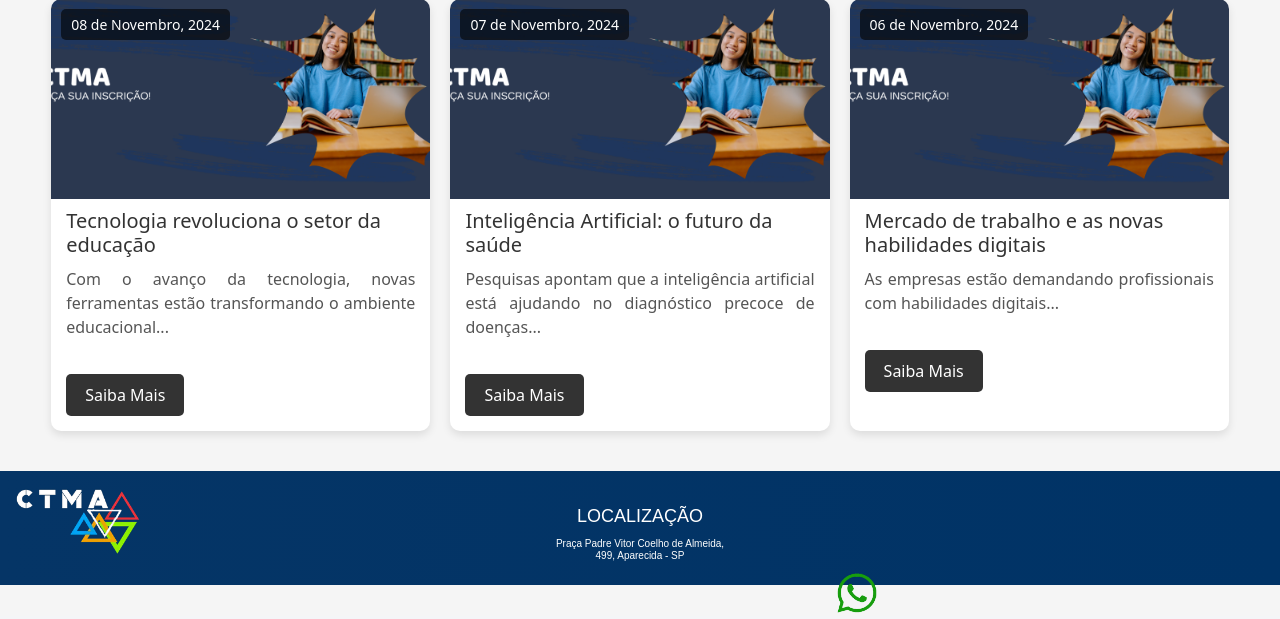
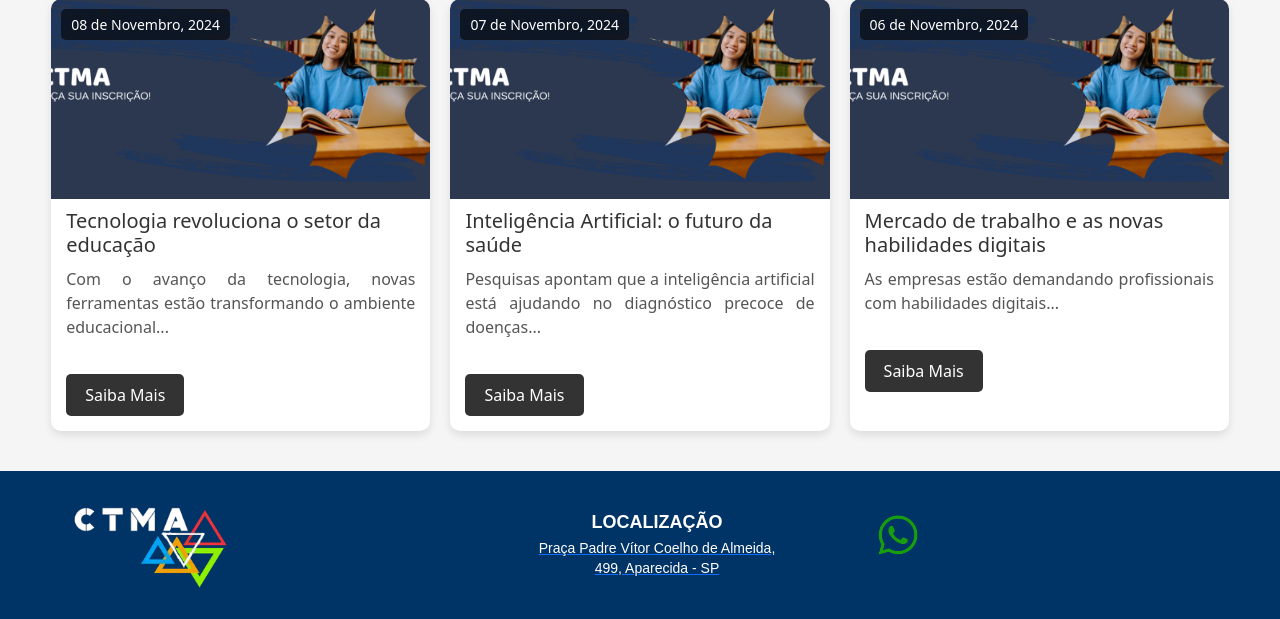
Before and after one commit to LuizPaivaa/Site_Escola, a PHP site: page /index.php in a window 1280 px wide. Shown: the part 1942-2561 px from the top of the page. Run offline with PHP 8.4, Linux system fonts and the light colour scheme; some web fonts are replaced.

Commit message:
div é um c#
Centralizei o texto da localização no meio da tela.

Coloquei a palavra "LOCALIZAÇÃO" em cima do endereço.

Separei o ícone do WhatsApp para ficar um pouco afastado do texto.

Alinhei tudo na mesma altura (linha): logo, texto e ícone.

Reduzi o tamanho do endereço, que antes estava muito grande.

```diff
--- a/css/stylefooter.css
+++ b/css/stylefooter.css
@@ -1,151 +1,58 @@
-/* Estilo geral do footer */
 .footer {
-    background: linear-gradient(90deg, #053566, #003366);
-    color: #fff;
-    padding: 5px 0;
-    font-family: Arial, sans-serif;
+  background-color: #003366;
+  padding: 20px 0;
+  color: white;
+  font-family: sans-serif;
 }
 
-/* Container do footer */
 .footer-container {
-    width: 90%;
-    max-width: 1200px;
-    margin: 0 auto;
-    display: flex;
-    flex-direction: column;
-    align-items: center;
-    justify-content: center;
+  max-width: 1200px;
+  margin: 0 auto;
+  display: flex;
+  justify-content: space-between;
+  align-items: center;
+  text-align: center;
+  padding: 0 20px;
 }
 
-/* Logo do footer */
 .footer-logo-img {
-    width: 150px;
-    margin-bottom: 20px;
-
+  width: 180px;
+  height: auto;
 }
 
-/* Links do footer */
-.footer-links {
-    display: flex;
-    flex-wrap: wrap;
-    justify-content: space-between;
-    width: 100%;
-    margin-top: 20px;
+.footer-column {
+  flex: 1;
+  display: flex;
+  justify-content: center;
 }
 
-/* Colunas do footer */
-.footer-column {
-    flex: 1 1 200px;
-    margin: 10px;
+.location-info {
+  display: flex;
+  flex-direction: column;
+  align-items: center;
 }
 
-/* Títulos das colunas */
-.footer-column h4 {
-    font-size: 18px;
-    margin-bottom: 10px;
-    text-transform: uppercase;
+.location-info h4 {
+  margin: 0;
+  font-size: 18px;
+  font-weight: bold;
 }
 
-/* Links */
-.footer-column a {
-    color: #fff;
-    text-decoration: none;
-    display: block;
-    margin: 5px 0;
-    font-size: 14px;
-    transition: color 0.3s ease;
+.location-info p {
+  margin: 5px 0 0;
+  font-size: 14px;
+  line-height: 1.4;
+  color: white;
+  text-decoration: none;
 }
 
-.footer-column a:hover {
-    color: #3498db;
+.footer-whats {
+  display: flex;
+  align-items: center;
 }
 
-/* Estilos responsivos */
-@media (max-width: 1024px) {
-    .footer-container {
-        flex-direction: row;
-        justify-content: space-between;
-        align-items: flex-start;
-    }
-
-    .footer-logo-img {
-        width: 120px;
-    }
-
-    .footer-links {
-        flex-direction: row;
-        justify-content: space-evenly;
-        width: 100%;
-    }
-
-    .footer-column {
-        flex: 1 1 200px;
-        margin: 15px;
-    }
+.img-whats {
+    margin-left:100px ;
+  width: 46px;
+  height: 46px;
 }
-
-@media (max-width: 768px) {
-    .footer-container {
-        flex-direction: column;
-        align-items: center;
-        text-align: center;
-    }
-
-    .footer-logo-img {
-        width: 12   0px;
-    }
-
-    .footer-links {
-        flex-direction: column;
-        align-items: center;
-        width: 100%;
-    }
-
-    .footer-column {
-        margin: 15px 0;
-        width: 100%;
-    }
-
-    .footer-column h4 {
-        font-size: 16px;
-
-    }
-
-    .footer-column a {
-        font-size: 14px;
-    }
-}
-
-@media (max-width: 480px) {
-    .footer-logo-img {
-        width: 100px;
-    }
-
-    .footer-links {
-        padding: 10px 0;
-    }
-
-    .footer-column a {
-        font-size: 12px;
-    }
-}
-.footer-column h1 {
-    font-size:  10px;
-    text-align: center;
-}
-.footer-column h4{
-    text-align: center;
-}
-.footer-logo-img{
-position: absolute;
-left: 0;
-padding-left: 5px;
-}
-
-
-.footer-column img {
-    width: 46px;
-    height: 46px;
-    position: absolute; right: 400px;
-
-}
--- a/footer.php
+++ b/footer.php
@@ -11,27 +11,29 @@
 <body>
   <footer class="footer">
   <div class="footer-container">
+
+    <!-- LOGO -->
     <div class="footer-logo">
       <img src="img/logobranca.png" alt="CTMA Logo" class="footer-logo-img">
     </div>
-            <div class="footer-links">
 
+    <!-- LOCALIZAÇÃO -->
+    <div class="footer-column">
+      <div class="location-info">
+        <h4>LOCALIZAÇÃO</h4>
+        <a href="https://www.google.com/maps/place/Praça+Padre+Vítor+Coelho+de+Almeida,+499,+Aparecida+-+SP" target="_blank">
+          <p>
+            Praça Padre Vítor Coelho de Almeida,<br>
+            499, Aparecida - SP
+          </p>
+        </a>
+      </div>
+      <img src="img/whats.png" alt="WhatsApp" class="img-whats">
+    </div>
 
-                <div class="footer-column">
-                    <h4>Localização</h4>
-                    <a href="https://www.google.com/maps/place/Praça+Padre+Vitor+Coelho+de+Almeida,+499,+Aparecida+-+SP"
-                        target="_blank">
-                       <h1> Praça Padre Vitor Coelho de Almeida,<br>
-                        499, Aparecida - SP</h1>
-
-                    </a>
-                    <footer>
-                        <img src="img/whats.png" alt="" class="img-whats">
-                        </footer>
-                </div>
-            </div>
   </div>
 </footer>
+
 </body>
 
 </html>
```
Lines whose indentation alone changed are shown as unchanged.
